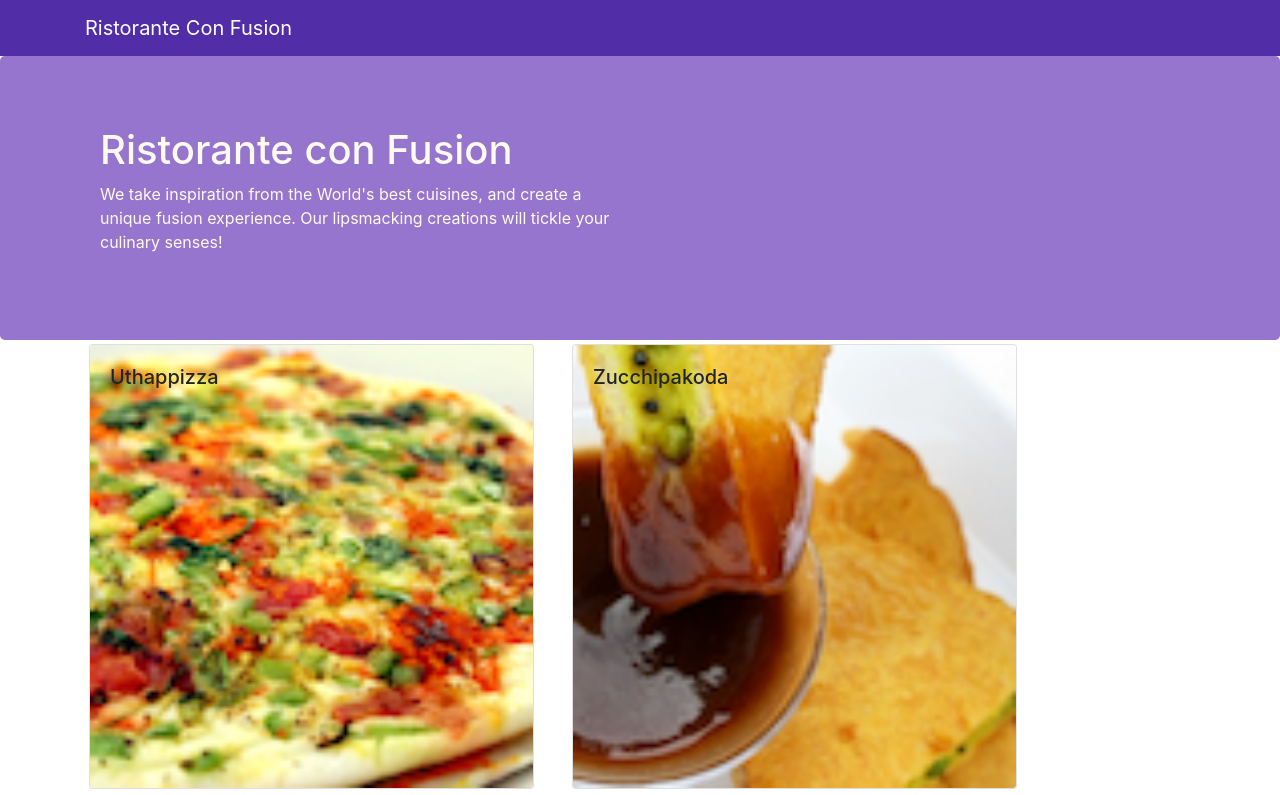
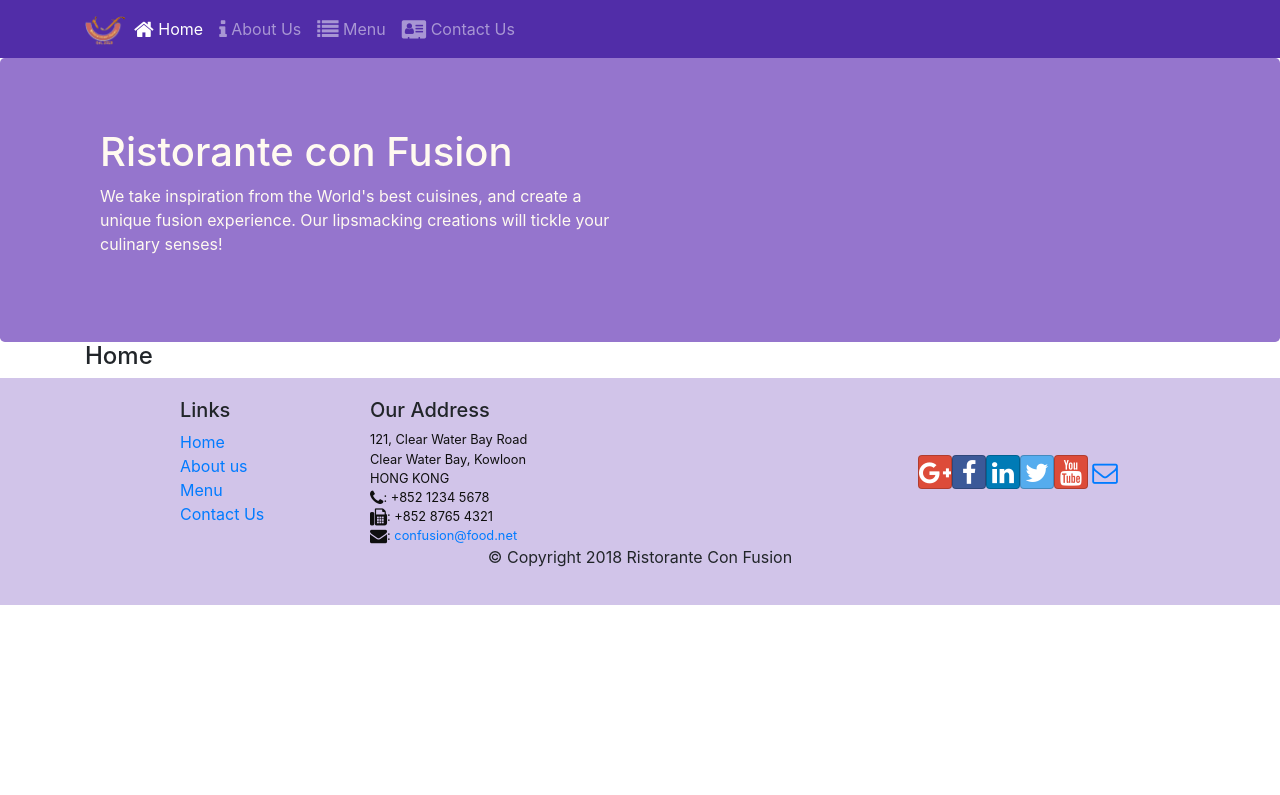
Before and after one commit to lucho2024/confusion-react-app, a React (Create React App) app: page /home in a window 1280 px wide. Shown: the top 795 px of the page. Built offline with nearby package versions, Linux system fonts and the light colour scheme.

Commit message:
React Router

```diff
--- a/package.json
+++ b/package.json
@@ -12,6 +12,7 @@
     "react": "^16.13.1",
     "react-dom": "^16.13.1",
     "react-popper": "^0.9.2",
+    "react-router-dom": "^4.2.2",
     "react-scripts": "3.4.3",
     "reactstrap": "^5.0.0"
   },
--- a/src/App.js
+++ b/src/App.js
@@ -1,13 +1,16 @@
 import React, { Component } from "react";
 import Main from "./components/MainComponent";
 import "./App.css";
+import { BrowserRouter } from "react-router-dom";
 
 class App extends Component {
   render() {
     return (
-      <div className="App">
-        <Main />
-      </div>
+      <BrowserRouter>
+        <div className="App">
+          <Main />
+        </div>
+      </BrowserRouter>
     );
   }
 }
--- a/src/components/FooterComponent.js
+++ b/src/components/FooterComponent.js
@@ -1,4 +1,5 @@
-import React, { Component } from "react";
+import React from "react";
+import { Link } from "react-router-dom";
 
 function Footer(props) {
   return (
@@ -9,16 +10,16 @@
             <h5>Links</h5>
             <ul className="list-unstyled">
               <li>
-                <a href="#">Home</a>
+                <Link to="/home">Home</Link>
               </li>
               <li>
-                <a href="#">About</a>
+                <Link to="/aboutus">About us</Link>
               </li>
               <li>
-                <a href="#">Menu</a>
+                <Link to="/menu">Menu</Link>
               </li>
               <li>
-                <a href="contactus.html">Contact</a>
+                <Link to="/contactus">Contact Us</Link>
               </li>
             </ul>
           </div>
--- a/src/components/HeaderComponent.js
+++ b/src/components/HeaderComponent.js
@@ -1,13 +1,67 @@
 import React, { Component } from "react";
-import { Navbar, NavbarBrand, Jumbotron } from "reactstrap";
+import {
+  Navbar,
+  NavbarBrand,
+  Nav,
+  NavbarToggler,
+  Collapse,
+  NavItem,
+  Jumbotron,
+} from "reactstrap";
+import { NavLink } from "react-router-dom";
 
 class Header extends Component {
+  constructor(props) {
+    super(props);
+    this.state = {
+      isNavOpen: false,
+    };
+    this.toggleNav = this.toggleNav.bind(this);
+  }
+  toggleNav() {
+    this.setState({
+      isNavOpen: !this.state.isNavOpen,
+    });
+  }
   render() {
     return (
       <React.Fragment>
-        <Navbar dark>
+        <Navbar dark expand="md">
           <div className="container">
-            <NavbarBrand href="/">Ristorante Con Fusion</NavbarBrand>
+            <NavbarToggler onClick={this.toggleNav} />
+            <NavbarBrand className="mr-auto" href="/">
+              <img
+                src="assets/images/logo.png"
+                height="30"
+                width="41"
+                alt="Ristorante Con Fusion"
+              />
+            </NavbarBrand>
+            <Collapse isOpen={this.state.isNavOpen} navbar>
+              <Nav navbar>
+                <NavItem>
+                  <NavLink className="nav-link" to="/home">
+                    <span className="fa fa-home fa-lg"></span> Home
+                  </NavLink>
+                </NavItem>
+                <NavItem>
+                  <NavLink className="nav-link" to="/aboutus">
+                    <span className="fa fa-info fa-lg"></span> About Us
+                  </NavLink>
+                </NavItem>
+                <NavItem>
+                  <NavLink className="nav-link" to="/menu">
+                    <span className="fa fa-list fa-lg"></span> Menu
+                  </NavLink>
+                </NavItem>
+                <NavItem>
+                  <NavLink className="nav-link" to="/contactus">
+                    <span className="fa fa-address-card fa-lg"></span> Contact
+                    Us
+                  </NavLink>
+                </NavItem>
+              </Nav>
+            </Collapse>
           </div>
         </Navbar>
         <Jumbotron>
--- /dev/null
+++ b/src/components/HomeComponent.js
@@ -0,0 +1,11 @@
+import React from "react";
+
+function Home(props) {
+  return (
+    <div className="container">
+      <h4>Home</h4>
+    </div>
+  );
+}
+
+export default Home;
--- a/src/components/MainComponent.js
+++ b/src/components/MainComponent.js
@@ -1,38 +1,36 @@
 import React, { Component } from "react";
 import Header from "./HeaderComponent";
 import Menu from "./MenuComponent";
+import Home from "./HomeComponent";
 import DishDetail from "./DishdetailComponent";
 import Footer from "./FooterComponent";
 import { DISHES } from "../shared/dishes";
+import { Switch, Route, Redirect } from "react-router-dom";
 
 class Main extends Component {
   constructor(props) {
     super(props);
     this.state = {
       dishes: DISHES,
-      selectedDish: null,
     };
   }
 
-  onDishSelect(dishId) {
-    this.setState({ selectedDish: dishId });
-  }
-
   render() {
+    const HomePage = () => {
+      return <Home />;
+    };
     return (
       <div>
         <Header />
-        <Menu
-          dishes={this.state.dishes}
-          onClick={(dishId) => this.onDishSelect(dishId)}
-        />
-        <DishDetail
-          dish={
-            this.state.dishes.filter(
-              (dish) => dish.id === this.state.selectedDish
-            )[0]
-          }
-        />
+        <Switch>
+          <Route path="/home" component={HomePage} />
+          <Route
+            exact
+            path="/menu"
+            component={() => <Menu dishes={this.state.dishes} />}
+          />
+          <Redirect to="/home" />
+        </Switch>
         <Footer />
       </div>
     );
```
Also changed, not shown: 1 other file (tests, documents, lock files or other folders).
